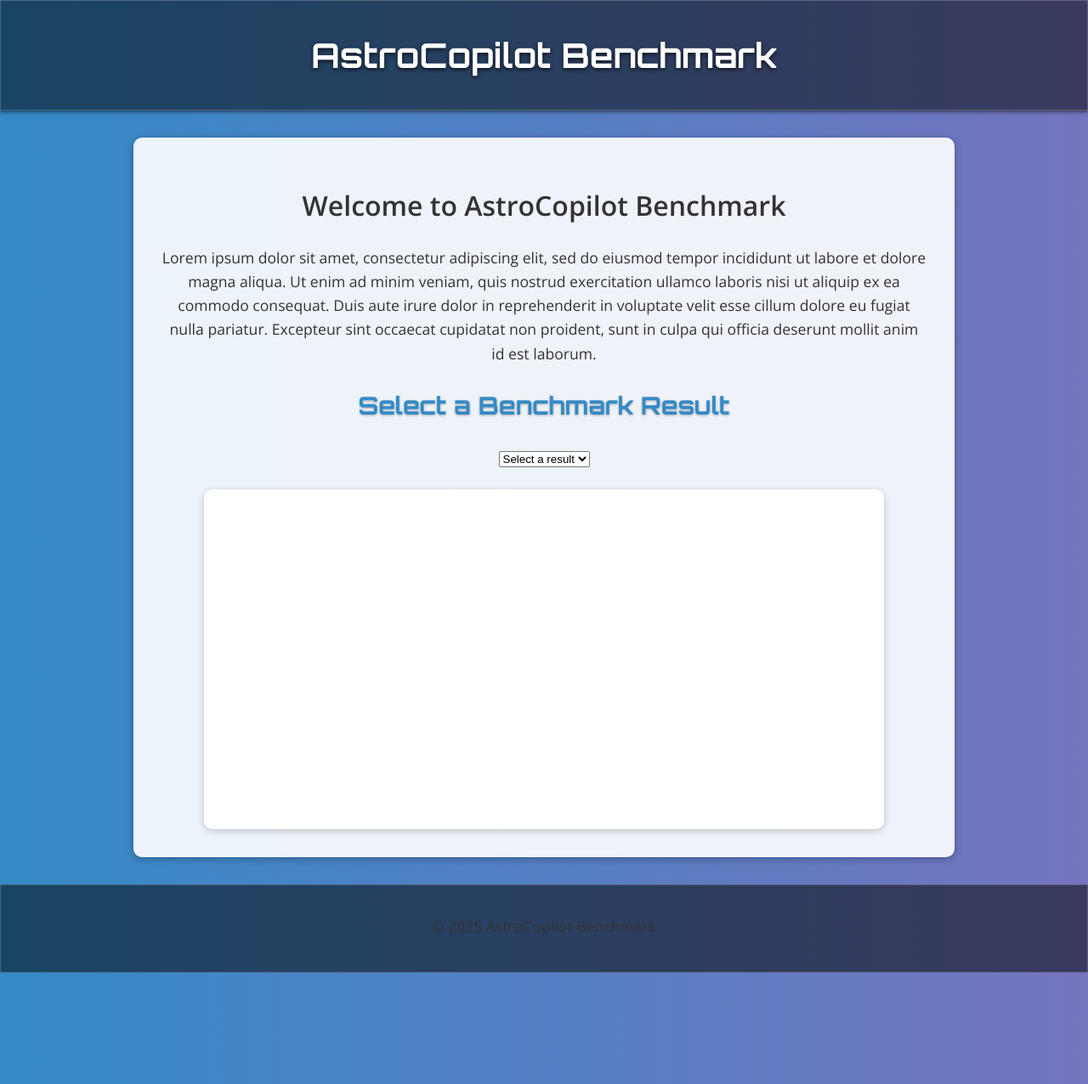
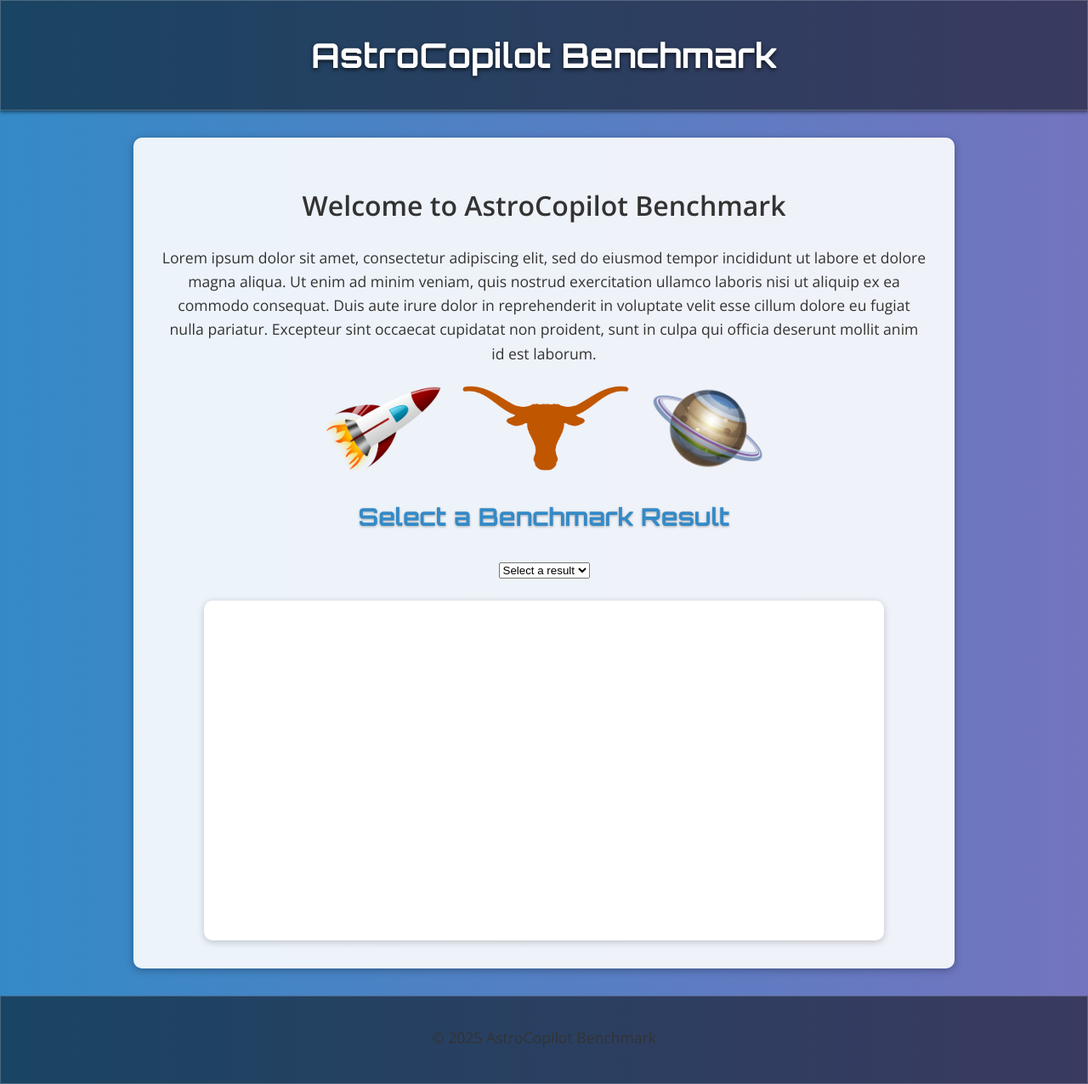
Before and after one commit to Murtato1/astbench, a Jekyll site: the page built from index.markdown, in a window 1280 px wide. Shown: the whole page at 85% size. Built offline with Jekyll 4.4.1, drawn with Linux system fonts in a browser that asks for light colours.

Commit message:
Update index.markdown

```diff
--- a/index.markdown
+++ b/index.markdown
@@ -6,6 +6,12 @@ title: Home
 # Welcome to AstroCopilot Benchmark
 
 Lorem ipsum dolor sit amet, consectetur adipiscing elit, sed do eiusmod tempor incididunt ut labore et dolore magna aliqua. Ut enim ad minim veniam, quis nostrud exercitation ullamco laboris nisi ut aliquip ex ea commodo consequat. Duis aute irure dolor in reprehenderit in voluptate velit esse cillum dolore eu fugiat nulla pariatur. Excepteur sint occaecat cupidatat non proident, sunt in culpa qui officia deserunt mollit anim id est laborum.
+
+<div style="text-align: center; margin-top: 20px;">
+  <img src="assets/pics/rocket.png" alt="Rocket" style="height: 100px; margin: 0 10px;">
+  <img src="assets/pics/longhorn.png" alt="Longhorn" style="height: 100px; margin: 0 10px;">
+  <img src="assets/pics/planet.png" alt="Planet" style="height: 100px; margin: 0 10px;">
+</div>
 
 <h2>Select a Benchmark Result</h2>
 <select id="file-selector">
```
